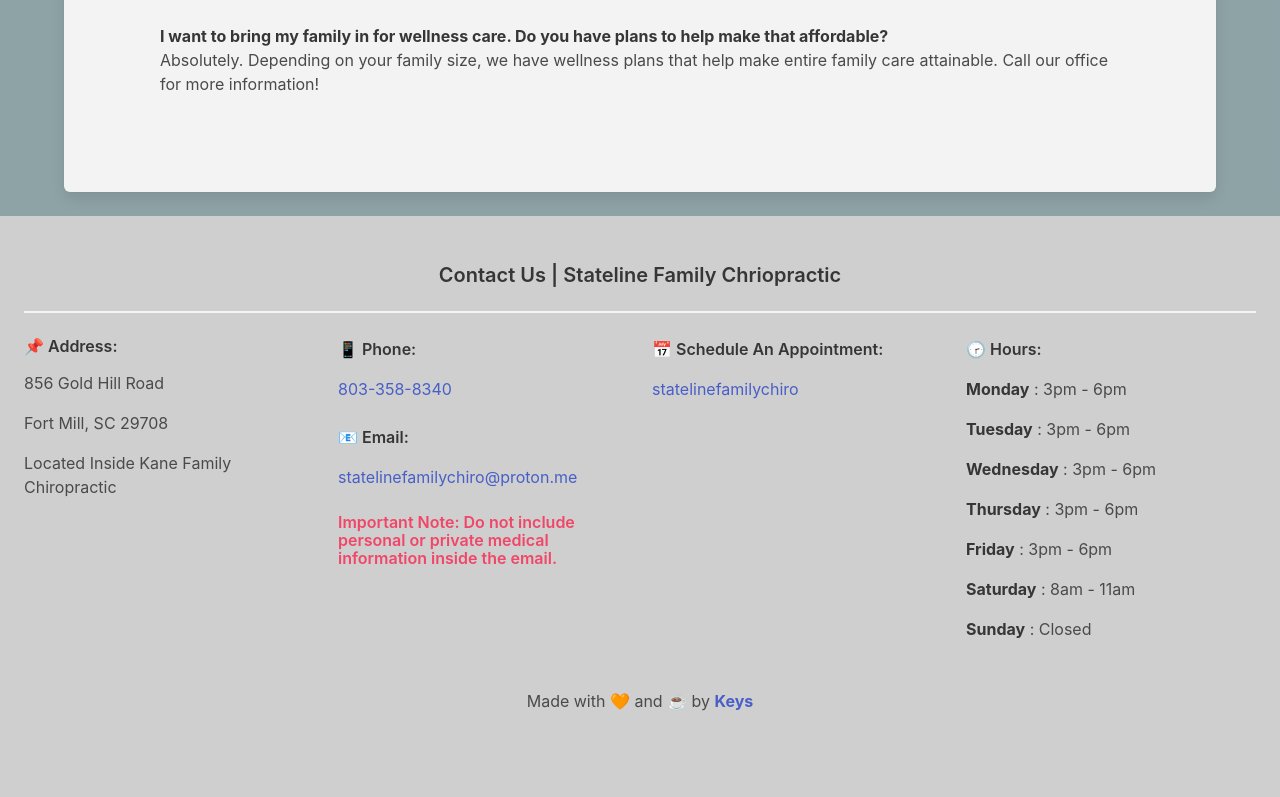
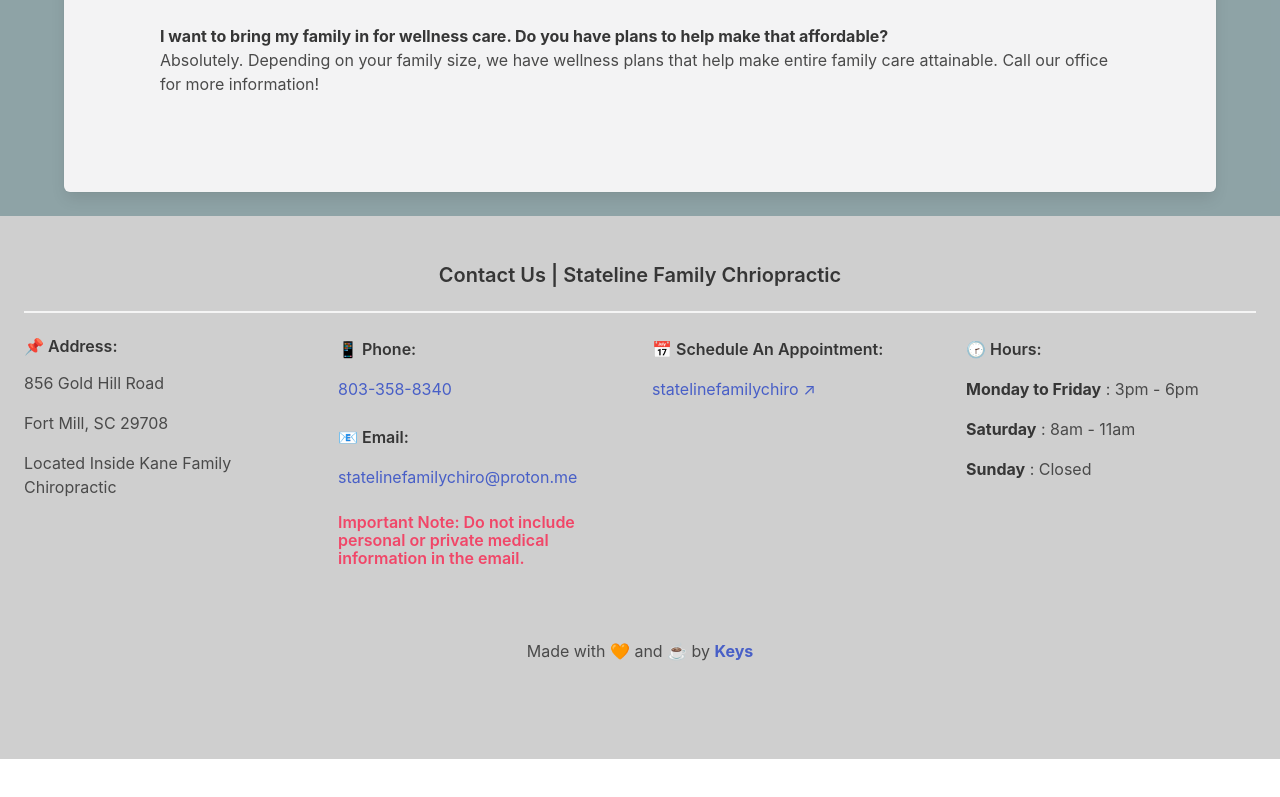
Before and after one commit to sempercuriosus/stateline-fc, a React (Vite) app: page / in a window 1280 px wide. Shown: the part 4636-5433 px from the top of the page. After the commit the page ends 5395 px from the top, so only its background shows below. Built offline with nearby package versions, Linux system fonts and the light colour scheme.

Commit message:
updated hours, made by url, and verbiage

```diff
--- a/src/components/ui/footer.jsx
+++ b/src/components/ui/footer.jsx
@@ -18,7 +18,7 @@
       <div className='content has-text-centered'>
         Made with 🧡 and ☕️ by{' '}
         <a
-          href='https://github.com/sempercuriosus'
+          href='https://thirdcoast.dev'
           target='_blank'
           rel='noreferrer'>
           <strong>Keys</strong>
--- a/src/pages/Contact/contact.js
+++ b/src/pages/Contact/contact.js
@@ -2,6 +2,7 @@
   phoneNumber: '803-358-8340',
   email: 'statelinefamilychiro@proton.me',
   hours: {
+    All: '3pm - 6pm',
     Monday: '3pm - 6pm',
     Tuesday: '3pm - 6pm',
     Wednesday: '3pm - 6pm',
--- a/src/pages/Contact/contact.jsx
+++ b/src/pages/Contact/contact.jsx
@@ -45,7 +45,7 @@
           </div>
           <p className='has-text-danger title is-6'>
             Important Note: Do not include personal or private medical
-            information inside the email.
+            information in the email.
           </p>
         </div>
 
@@ -54,12 +54,11 @@
           <p>
             <span className='title is-6'>📅 Schedule An Appointment:</span>
           </p>
-
           <a
             href={contact.scheduler}
             target='_blank'
             rel='noreferrer'>
-            statelinefamilychiro
+            statelinefamilychiro ↗︎
           </a>
         </div>
 
@@ -68,8 +67,15 @@
           <p>
             <span className='title is-6'>🕝 Hours:</span>
           </p>
+
           <p>
-            <strong>Monday</strong> {contact.hours.Delim} {contact.hours.Monday}{' '}
+            <strong>Monday to Friday</strong> {contact.hours.Delim}{' '}
+            {contact.hours.All}{' '}
+          </p>
+
+          {/*<p>
+            <strong>Monday</strong> {contact.hours.Delim}{' '}
+            {contact.hours.Monday}{' '}
           </p>
           <p>
             <strong>Tuesday</strong> {contact.hours.Delim}{' '}
@@ -85,7 +91,7 @@
           </p>
           <p>
             <strong>Friday</strong> {contact.hours.Delim} {contact.hours.Friday}{' '}
-          </p>
+          </p> */}
           <p>
             <strong>Saturday</strong> {contact.hours.Delim}{' '}
             {contact.hours.Saturday}{' '}
```
